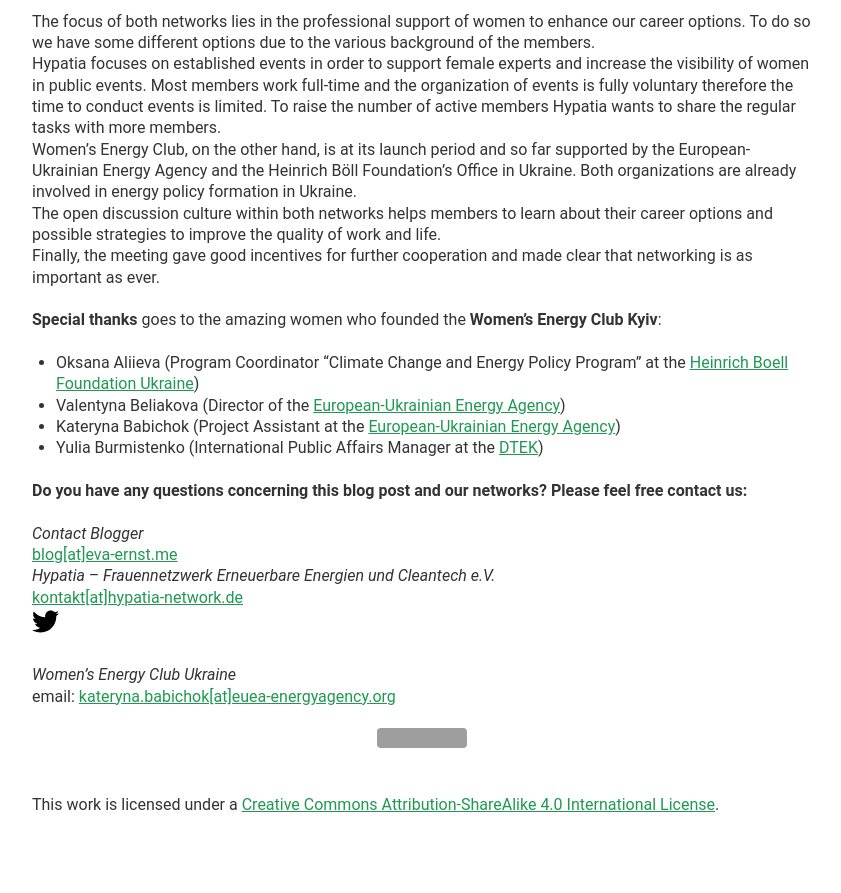
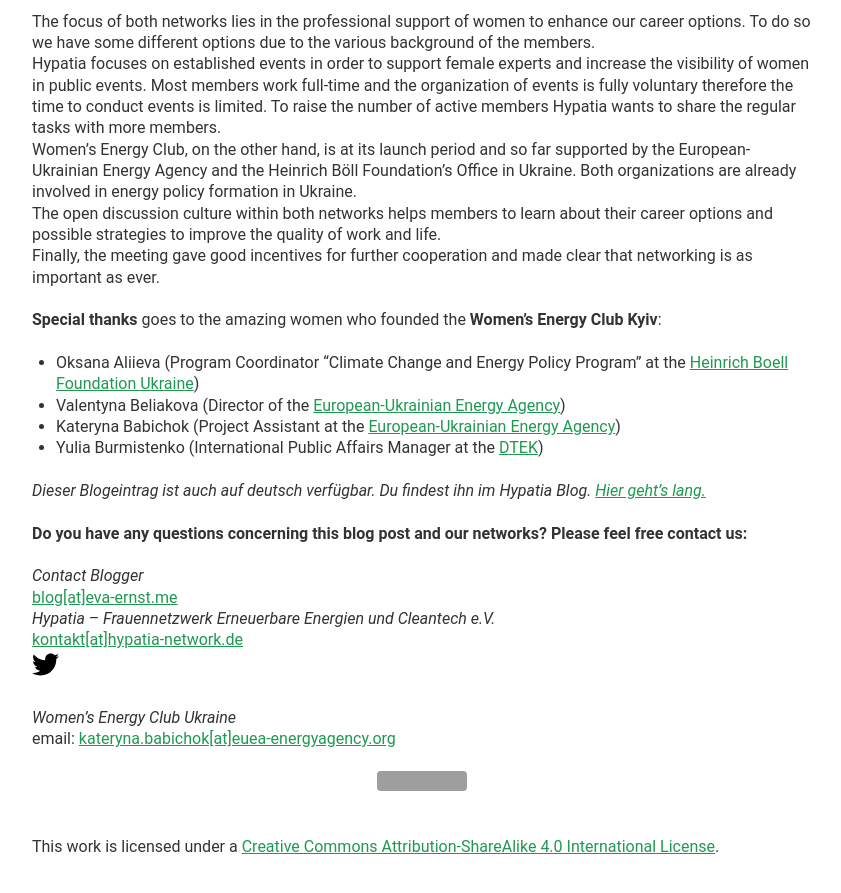
Before and after one commit to evafroehlich/website, a Jekyll site: the page built from _posts/2017-03-26-hypatia-meets-womens-energy-club_en.md, in a window 1280 px wide and 900 px high, scrolled down 2075 px. Shown: the top 893 px of the window, without its empty margins (218-1059 px from the left). Built offline with Jekyll 4.4.1, drawn with Linux system fonts in a browser that asks for light colours; before the commit the page ends 2933 px from its top, so only the background shows below that; grey boxes are pictures that could not be loaded.

Commit message:
Link zum deutschen Blog

```diff
--- a/_posts/2017-03-26-hypatia-meets-womens-energy-club_en.md
+++ b/_posts/2017-03-26-hypatia-meets-womens-energy-club_en.md
@@ -41,7 +41,7 @@
 - Kateryna Babichok (Project Assistant at the [European-Ukrainian Energy Agency](http://euea-energyagency.org/en/))
 - Yulia Burmistenko (International Public Affairs Manager at the [DTEK](http://www.dtek.com/en/))
 
-<!-- *Dieser Blogeintrag ist auch auf deutsch verfügbar. Du findest ihn im Hypatia Blog. [Hier geht's lang.](http://www.hypatia-network.de)* -->
+*Dieser Blogeintrag ist auch auf deutsch verfügbar. Du findest ihn im Hypatia Blog. [Hier geht's lang.](http://www.hypatia-network.de/hypatia-ev-trifft-den-womens-energy-club-kyiv)*
 
 **Do you have any questions concerning this blog post and our networks? Please feel free contact us:**
 
```
